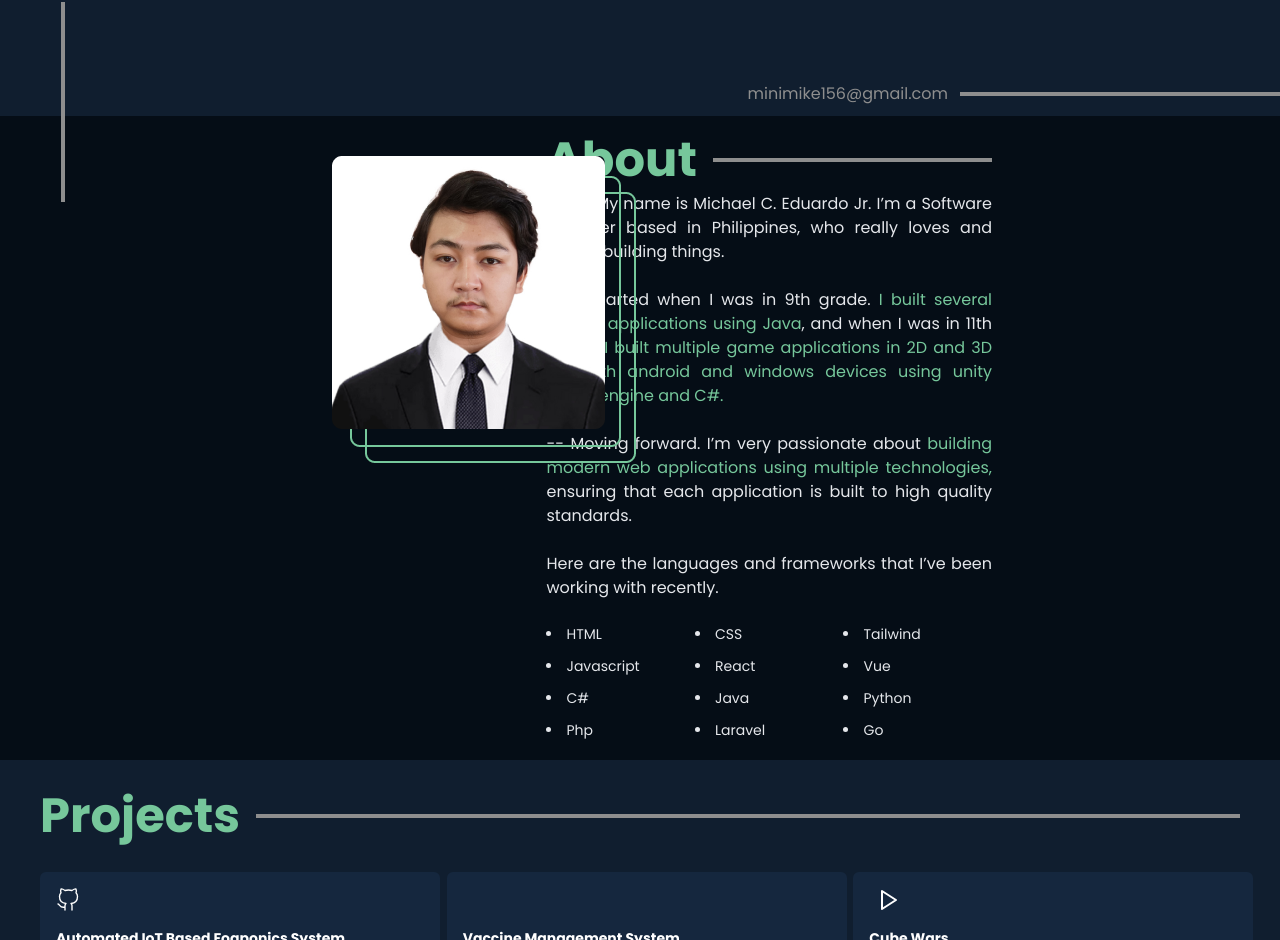
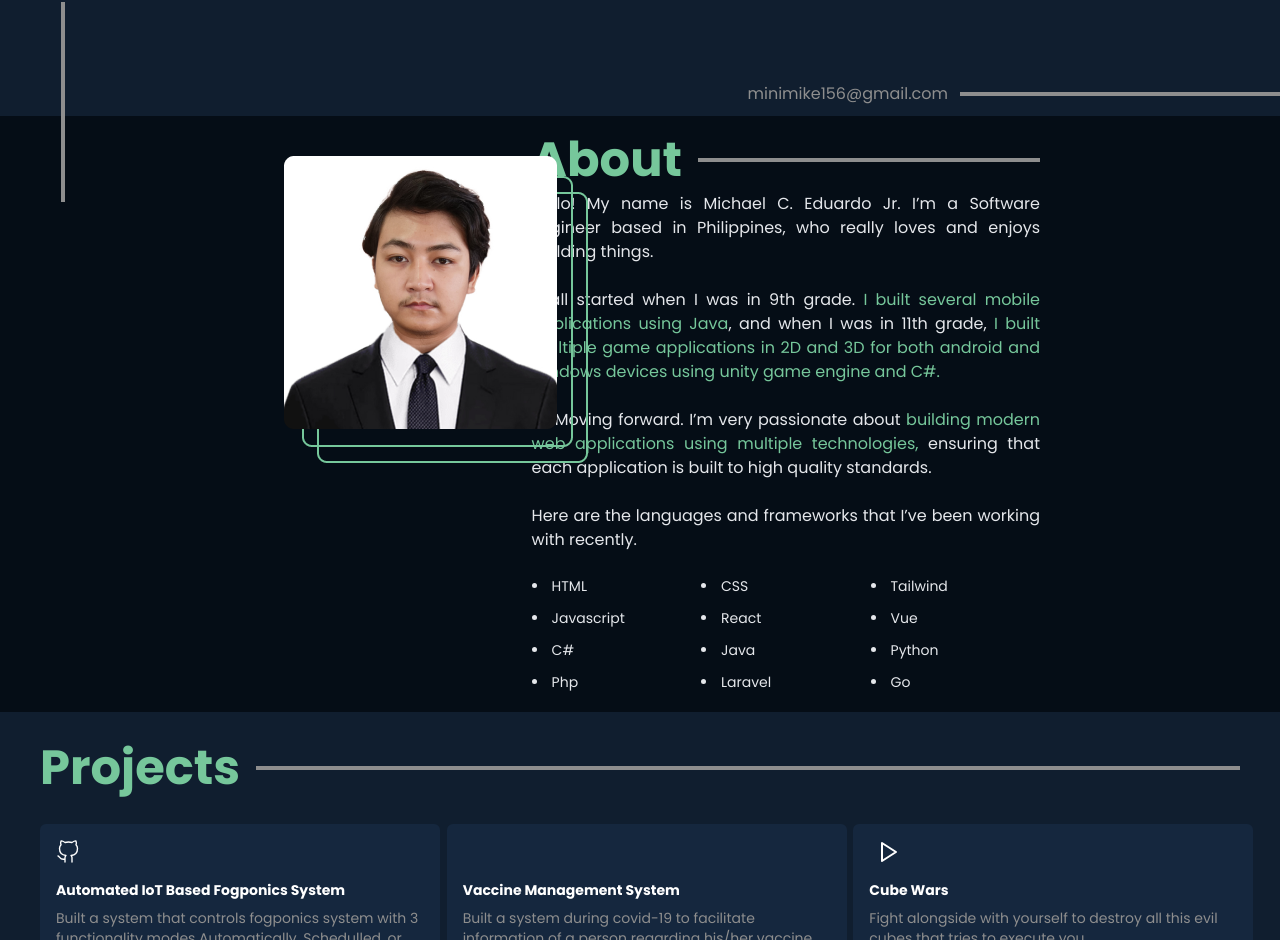
Before and after one commit to minimike022/portfolio-fe, a Vue app: page / in a window 1280 px wide. Shown: the part 598-1538 px from the top of the page. Built offline with nearby package versions, Linux system fonts and the light colour scheme.

Commit message:
Fixing responsiveness issues

```diff
--- a/src/layouts/about/AboutUs.vue
+++ b/src/layouts/about/AboutUs.vue
@@ -10,7 +10,7 @@
         <div class="grid grid-cols-1 relative
         md:max-lg:py-[5dvh] md:flex md:justify-between md:mx-[-4em]
         lg:mx-[5em]
-        xl:mx-[12em]
+        xl:mx-[9em]
         ">
             <div class="h-[30dvh] my-5 relative
         md:w-[40dvh] md:h-[40dvh] md:ml-6 md:top-0 md:right-0">
```
